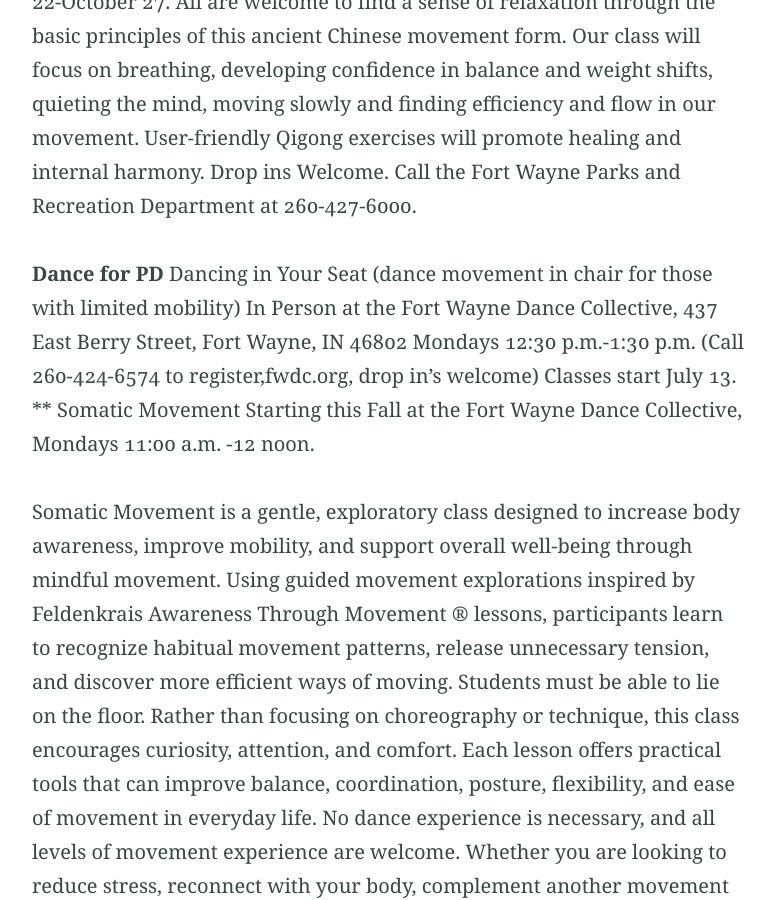
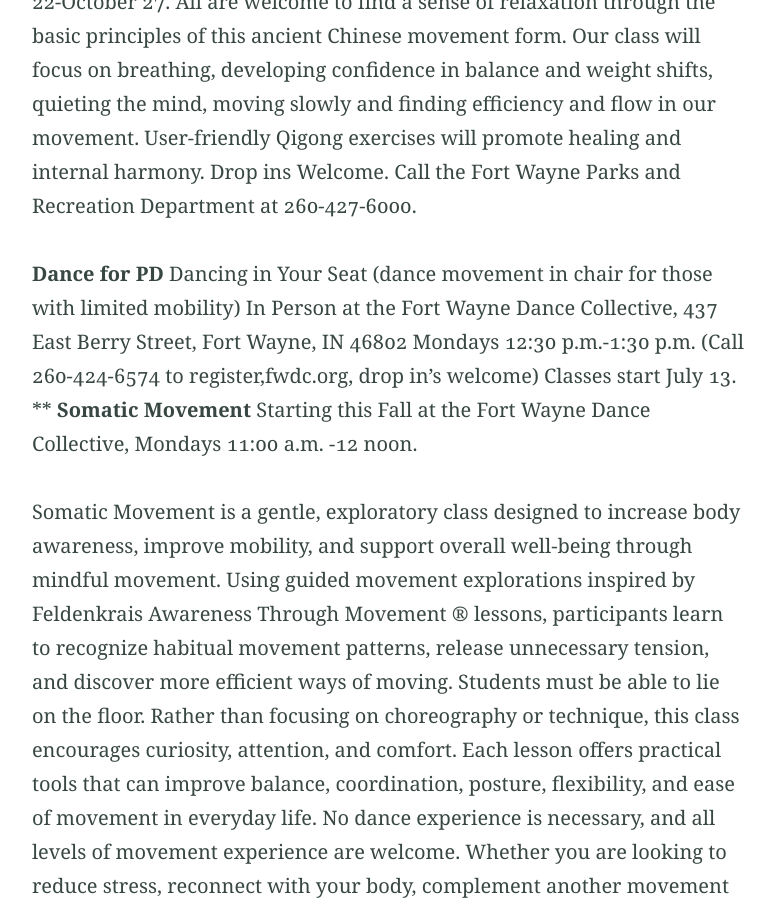
Before and after one commit to monnierliz/monnierliz.github.io, a Jekyll site: the page built from index.md, in a window 1280 px wide and 900 px high, scrolled down 5196 px. Shown: the whole window, without its empty margins (251-1026 px from the left). Built offline with Jekyll 4.4.1, drawn with Linux system fonts in a browser that asks for light colours.

Commit message:
more updates

```diff
--- a/index.md
+++ b/index.md
@@ -88,7 +88,7 @@ Drop ins Welcome. Call the Fort Wayne Parks and Recreation Department at 260-427
 In Person at the Fort Wayne Dance Collective, 437 East Berry Street, Fort Wayne, IN 46802
 Mondays 12:30 p.m.-1:30 p.m. (Call 260-424-6574 to register,fwdc.org, drop in’s welcome) Classes start July 13.
 **
-Somatic Movement
+**Somatic Movement**
 Starting this Fall at the Fort Wayne Dance Collective, Mondays 11:00 a.m. -12 noon.
 
 Somatic Movement is a gentle, exploratory class designed to increase body awareness, improve mobility, and support overall well-being through mindful movement. Using guided movement explorations inspired by Feldenkrais Awareness Through Movement ® lessons, participants learn to recognize habitual movement patterns, release unnecessary tension, and discover more efficient ways of moving. Students must be able to lie on the floor.
```
